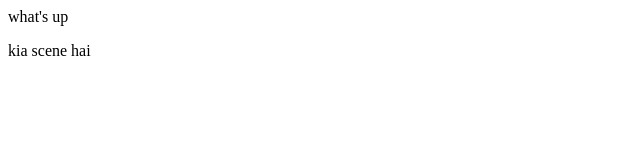
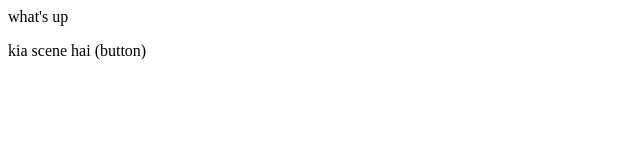
Before and after one commit to shahbaz193/localRepo, a plain HTML site: page index.html in a window 1280 px wide. Shown: the full height of the page, 0-640 px from the left. Drawn offline with Linux system fonts and the light colour scheme.

```diff
--- a/index.html
+++ b/index.html
@@ -1,2 +1,2 @@
 <p>what's up</p>
-<p>kia scene hai</p>
+<p>kia scene hai (button)</p>
```
Also changed, not shown: 1 other file.
